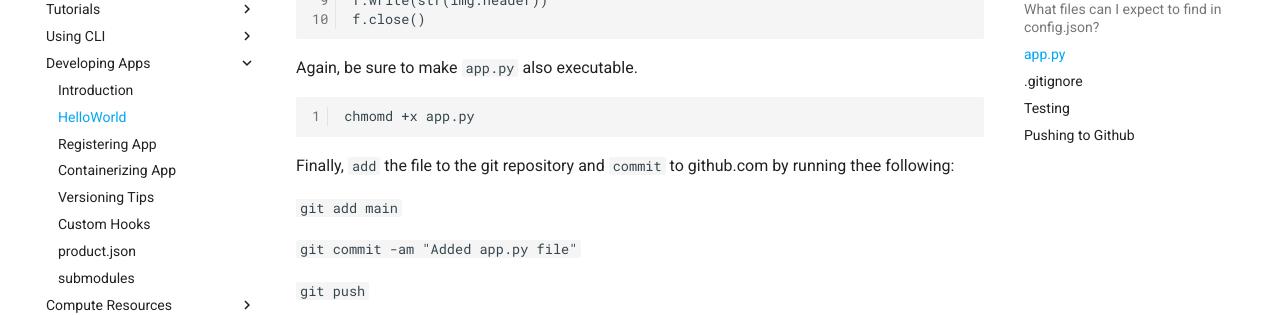
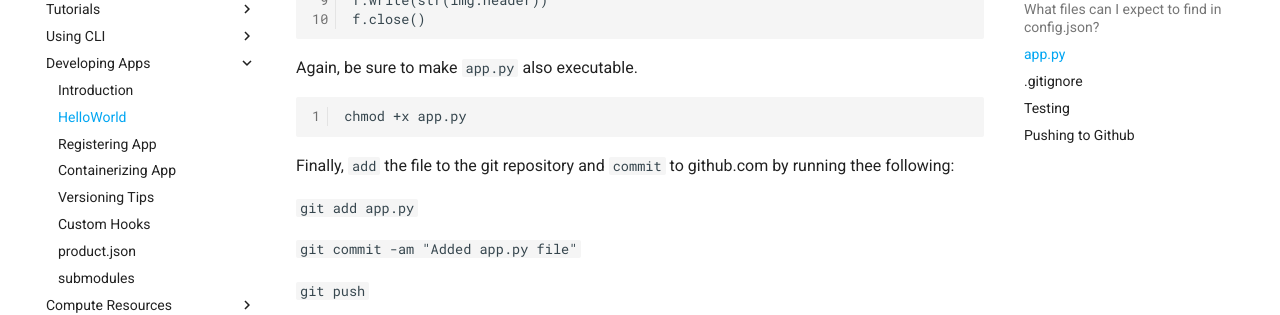
Before and after one commit to brainlife/docs, an MkDocs documentation site: the page built from docs/apps/helloworld.md, in a window 1280 px wide and 900 px high, scrolled down 5344 px. Shown: the part 153-468 px from the top of the window. Built offline with MkDocs 1.6.1 and Material for MkDocs 9.7.7, drawn with Linux system fonts in a browser that asks for light colours; comment, search, counter and statistics services are not loaded.

Commit message:
fixed typos

````diff
--- a/docs/apps/helloworld.md
+++ b/docs/apps/helloworld.md
@@ -174,12 +174,12 @@
 Again, be sure to make `app.py` also executable.
 
 ```
-chmomd +x app.py
+chmod +x app.py
 ```
 
 Finally, `add` the file to the git repository and `commit` to github.com by running thee following:
 
-  `git add main`
+  `git add app.py`
 
   `git commit -am "Added app.py file"`
 
````
